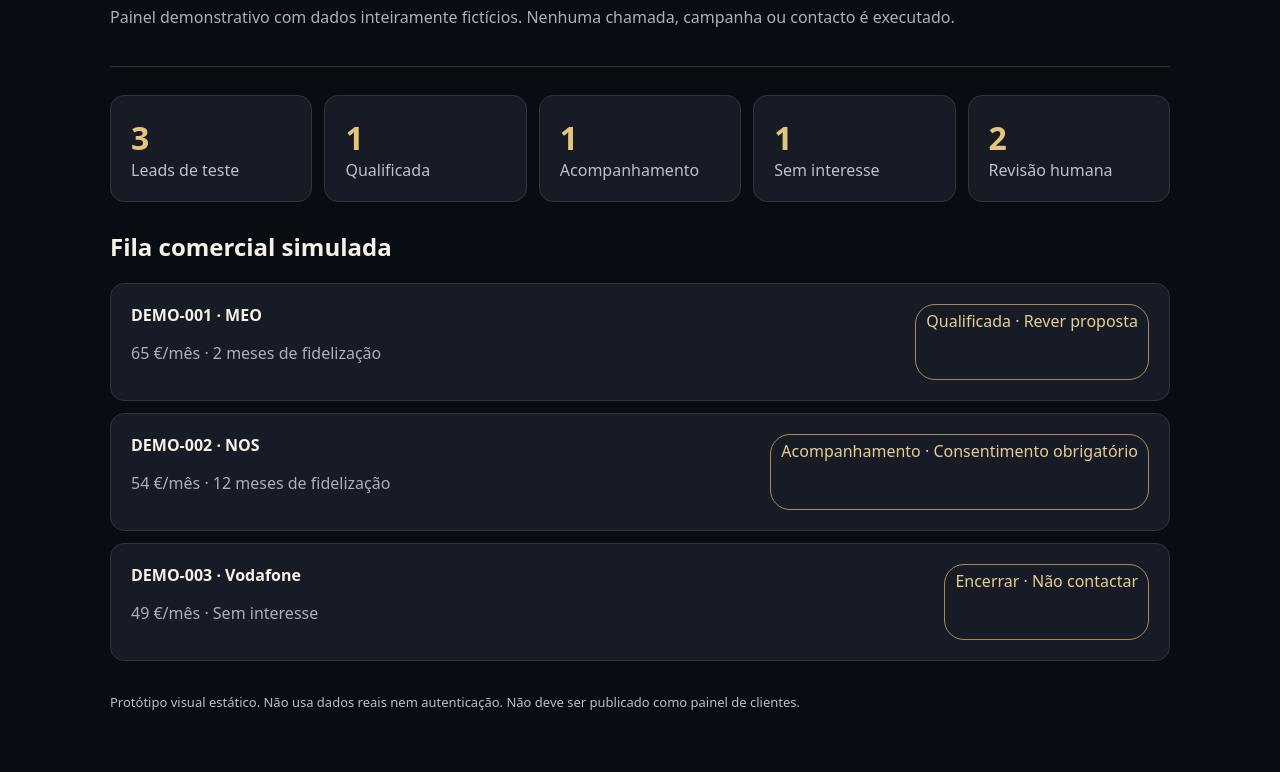
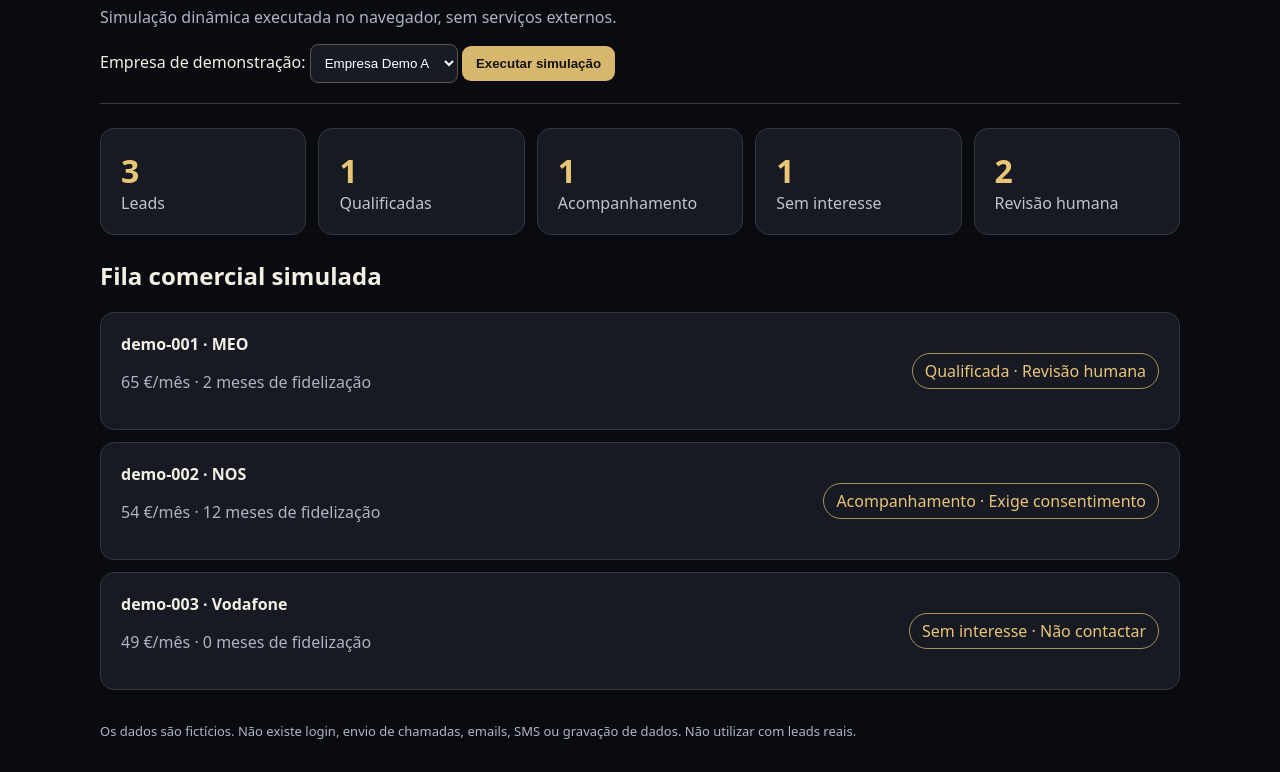
Before and after one commit to mistwr/lumin-ai-autopilot, a plain HTML site: page pilot/dashboard.html in a window 1280 px wide. Shown: the part 134-906 px from the top of the page. Before the commit the page ends 877 px from the top, so only its background shows below. Drawn offline with Linux system fonts and the light colour scheme.

Commit message:
feat(pilot): render live offline tenant dashboard from qualification engine

```diff
--- a/pilot/dashboard.html
+++ b/pilot/dashboard.html
@@ -1,22 +1,48 @@
 <!doctype html>
 <html lang="pt-PT"><head><meta charset="utf-8"><meta name="viewport" content="width=device-width,initial-scale=1">
-<title>LUMIN Autopilot — Laboratório comercial</title>
-<style>
-:root{color-scheme:dark;font-family:system-ui,Arial,sans-serif;background:#090c12;color:#f5f1e8}
-body{max-width:1060px;margin:auto;padding:32px 20px}h1{color:#dcbf75}p{color:#aab0bd}
-header{border-bottom:1px solid #333;padding-bottom:22px}small{color:#c8a45d}
-.stats{display:grid;grid-template-columns:repeat(auto-fit,minmax(140px,1fr));gap:12px;margin:28px 0}
-.stat,.lead{background:#171b25;border:1px solid #35323a;border-radius:14px;padding:20px}
-.stat strong{display:block;font-size:32px;color:#e5c47b}.stat span{color:#bbc0cb}
-.leads{display:grid;gap:12px}.lead{display:flex;justify-content:space-between;gap:16px;flex-wrap:wrap}
-.tag{border:1px solid #a58a55;color:#e6cd92;border-radius:20px;padding:5px 10px}
-footer{margin-top:32px;color:#b9bfca;font-size:13px}
+<title>LUMIN Autopilot — Piloto offline</title><style>
+:root{font-family:system-ui,Arial,sans-serif;color-scheme:dark;background:#0a0b10;color:#f4efe4}
+body{max-width:1080px;margin:auto;padding:32px 18px}h1{color:#e8c675}p,.muted{color:#aeb4c1}
+header{border-bottom:1px solid #373944;padding-bottom:20px}
+.stats{display:grid;grid-template-columns:repeat(auto-fit,minmax(145px,1fr));gap:12px;margin:24px 0}
+.stat,.lead{background:#171923;border:1px solid #343640;border-radius:14px;padding:20px}
+.stat strong{font-size:32px;display:block;color:#e8c675}.stat span{color:#bfc5cf}
+.leads{display:grid;gap:12px}.lead{display:flex;align-items:center;justify-content:space-between;gap:12px;flex-wrap:wrap}
+.tag{border:1px solid #ac925e;color:#e8c675;border-radius:24px;padding:6px 12px}
+button{background:#d7b76e;color:#141414;border:0;border-radius:9px;padding:10px 14px;font-weight:700;cursor:pointer}
+select{padding:10px;background:#191b24;color:white;border:1px solid #555;border-radius:8px}
+footer{margin-top:32px;font-size:13px;color:#afb6c4}
 </style></head><body>
-<header><small>LABORATÓRIO · SEM LIGAÇÕES EXTERNAS</small><h1>LUMIN AI Autopilot</h1>
-<p>Painel demonstrativo com dados inteiramente fictícios. Nenhuma chamada, campanha ou contacto é executado.</p></header>
-<section class="stats"><div class="stat"><strong>3</strong><span>Leads de teste</span></div><div class="stat"><strong>1</strong><span>Qualificada</span></div><div class="stat"><strong>1</strong><span>Acompanhamento</span></div><div class="stat"><strong>1</strong><span>Sem interesse</span></div><div class="stat"><strong>2</strong><span>Revisão humana</span></div></section>
-<h2>Fila comercial simulada</h2><section class="leads">
-<div class="lead"><div><b>DEMO-001 · MEO</b><p>65 €/mês · 2 meses de fidelização</p></div><div class="tag">Qualificada · Rever proposta</div></div>
-<div class="lead"><div><b>DEMO-002 · NOS</b><p>54 €/mês · 12 meses de fidelização</p></div><div class="tag">Acompanhamento · Consentimento obrigatório</div></div>
-<div class="lead"><div><b>DEMO-003 · Vodafone</b><p>49 €/mês · Sem interesse</p></div><div class="tag">Encerrar · Não contactar</div></div>
-</section><footer>Protótipo visual estático. Não usa dados reais nem autenticação. Não deve ser publicado como painel de clientes.</footer></body></html>
+<header><small class="muted">LUMIN AI · LABORATÓRIO LOCAL · SEM CONTACTOS REAIS</small><h1>Autopilot — Centro Comercial</h1><p>Simulação dinâmica executada no navegador, sem serviços externos.</p>
+<label for="tenant">Empresa de demonstração: </label><select id="tenant"><option value="demo-company">Empresa Demo A</option><option value="demo-company-b">Empresa Demo B</option></select>
+<button id="refresh">Executar simulação</button></header>
+<section id="stats" class="stats" aria-live="polite"></section><h2>Fila comercial simulada</h2><section id="leads" class="leads" aria-live="polite"></section>
+<footer>Os dados são fictícios. Não existe login, envio de chamadas, emails, SMS ou gravação de dados. Não utilizar com leads reais.</footer>
+<script type="module">
+import { dashboardForTenant } from './dashboard.mjs';
+import { syntheticLeads } from './fixtures.mjs';
+const fixtures=[...syntheticLeads,
+{id:'demo-b-001',companyId:'demo-company-b',operator:'MEO',monthlySpend:45,contractMonthsRemaining:1,wantsComparison:true}];
+const labels={qualified:'Qualificada · Revisão humana',follow_up:'Acompanhamento · Exige consentimento',not_interested:'Sem interesse · Não contactar'};
+const stats=document.querySelector('#stats'), list=document.querySelector('#leads'), tenant=document.querySelector('#tenant');
+function render(){
+ const d=dashboardForTenant(fixtures,tenant.value);
+ stats.replaceChildren();list.replaceChildren();
+ for(const [name,value] of [['Leads',d.total],['Qualificadas',d.qualified],['Acompanhamento',d.followUp],['Sem interesse',d.notInterested],['Revisão humana',d.pendingHumanApproval]]){
+  const card=document.createElement('div');card.className='stat';
+  const strong=document.createElement('strong');strong.textContent=String(value);
+  const span=document.createElement('span');span.textContent=name;card.append(strong,span);stats.append(card);
+ }
+ for(const lead of d.leads){
+  const card=document.createElement('div');card.className='lead';
+  const info=document.createElement('div'),title=document.createElement('b'),description=document.createElement('p'),tag=document.createElement('span');
+  title.textContent=lead.leadId+' · '+lead.summary.operator;
+  description.textContent=lead.summary.monthlySpend+' €/mês · '+lead.summary.contractMonthsRemaining+' meses de fidelização';
+  tag.className='tag';tag.textContent=labels[lead.status];
+  info.append(title,description);card.append(info,tag);list.append(card);
+ }
+}
+tenant.addEventListener('change',render);
+document.querySelector('#refresh').addEventListener('click',render);
+render();
+</script></body></html>
```
